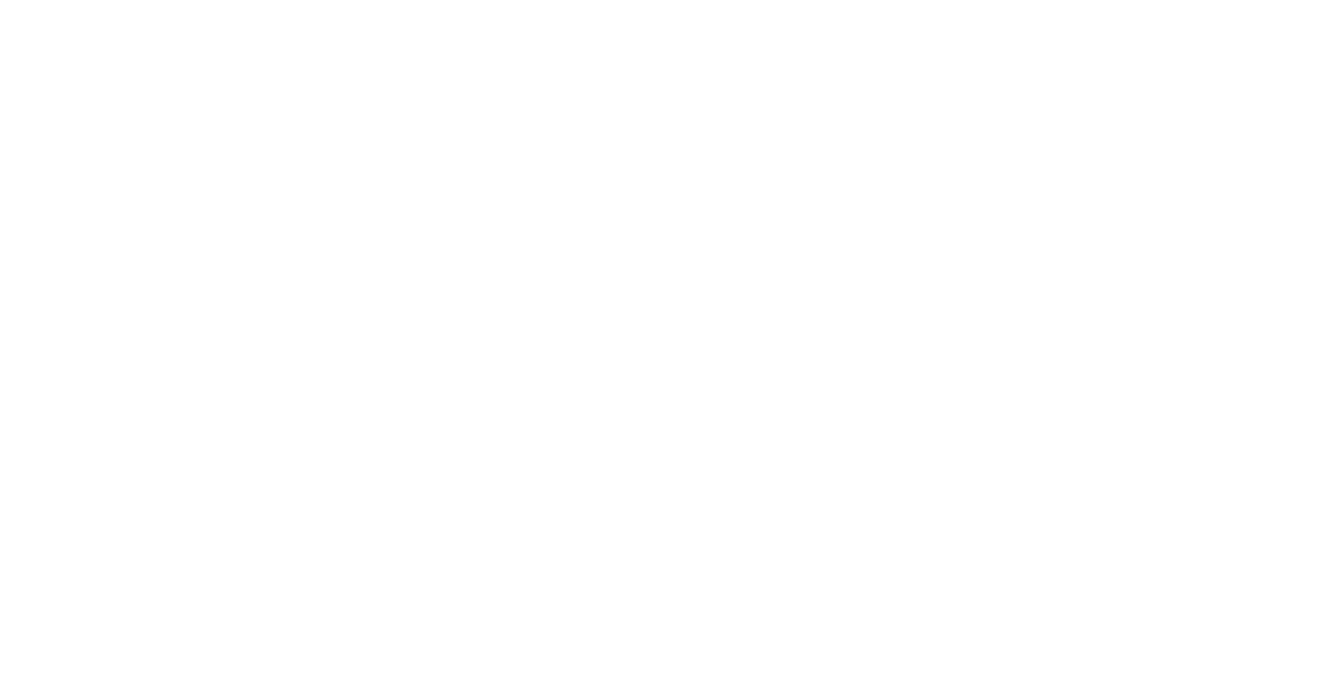
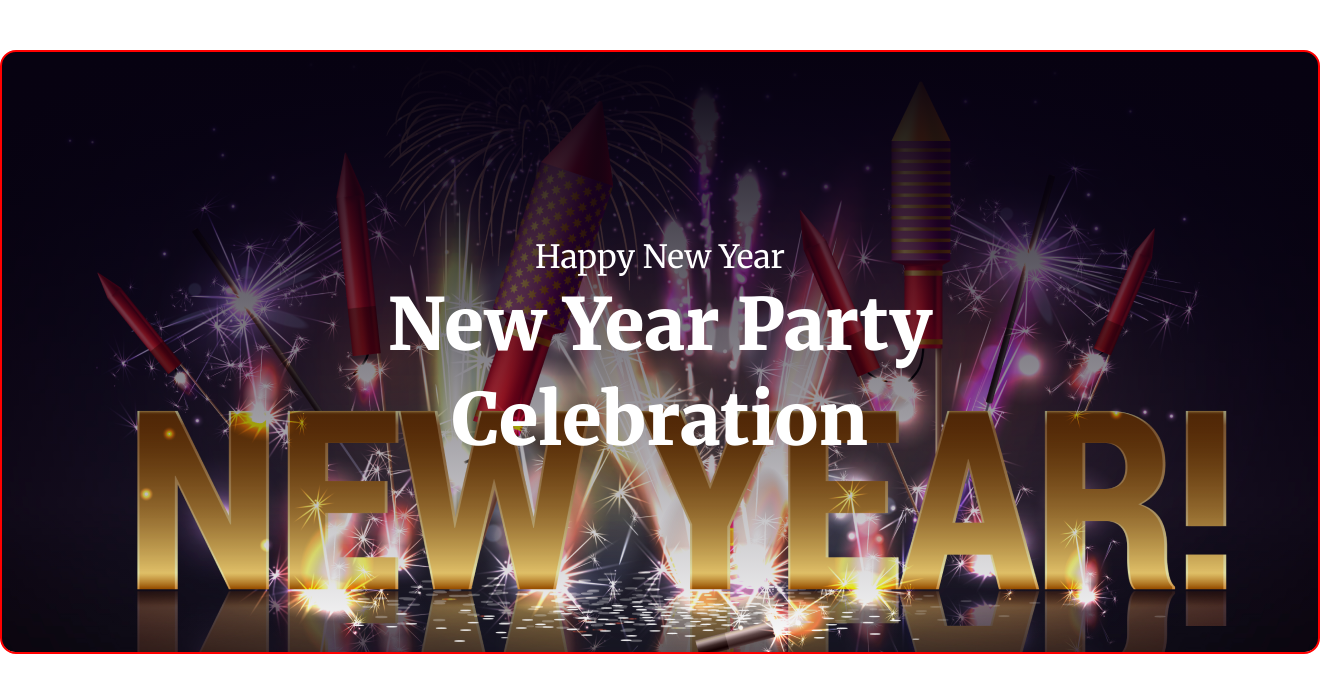
Before and after one commit to NissanJK/new-year-offer, a plain HTML site: page index.html in a window 1280 px wide. Shown: the whole page, 1320 px wide, since content can reach past the window. Drawn offline with Linux system fonts and the light colour scheme.

Commit message:
banner done

```diff
--- a/index.html
+++ b/index.html
@@ -7,7 +7,11 @@
     <title>New Year Offer</title>
 </head>
 <body>
-    <header>
+    <header class="banner-container">
+        <div class="banner-content">
+            <p class="greet">Happy New Year</p>
+            <h1 class="heading">New Year Party<br>Celebration</h1>
+        </div>
 
     </header>
     <main>
--- a/styles/style.css
+++ b/styles/style.css
@@ -1,5 +1,48 @@
 @import url('https://fonts.googleapis.com/css2?family=Merriweather:ital,wght@0,300;0,400;0,700;0,900;1,300;1,400;1,700;1,900&display=swap');
 
-body{
+* {
+    box-sizing: border-box;
+    margin: 0;
+    padding: 0;
+}
+
+body {
     font-family: "Merriweather", serif;
 }
+
+/* banner section */
+
+.banner-container {
+    width: 1320px;
+    margin: 0 auto;
+    border: 2px solid red;
+    min-height: 600px;
+    background-image: linear-gradient(180.00deg, rgb(7, 2, 17), rgba(7, 2, 17, 0) 100%), url("/images/Banner\ Image.png");
+    margin-top: 50px;
+    margin-bottom: 50px;
+    border-radius: 16px;
+    background-position: center;
+    background-repeat: no-repeat;
+}
+
+.banner-content {
+    color: rgb(255, 255, 255);
+    display: flex;
+    flex-direction: column;
+    justify-content: center;
+    align-items: center;
+    height: 600px;
+    text-align: center;
+}
+
+.banner-content .greet {
+    font-size: 32px;
+    font-weight: 400;
+    line-height: 40px;
+}
+
+.banner-content .heading {
+    font-size: 72px;
+    font-weight: 900;
+    line-height: 95px;
+}
```
